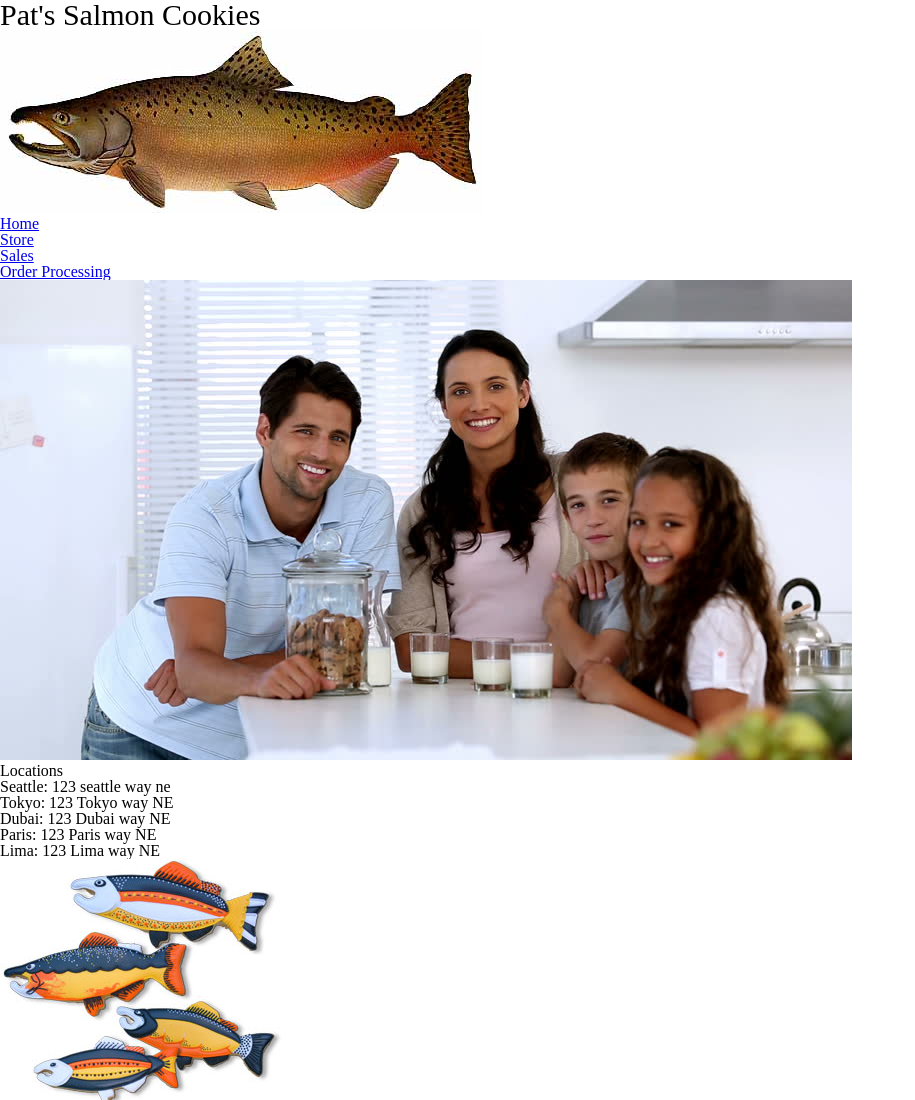
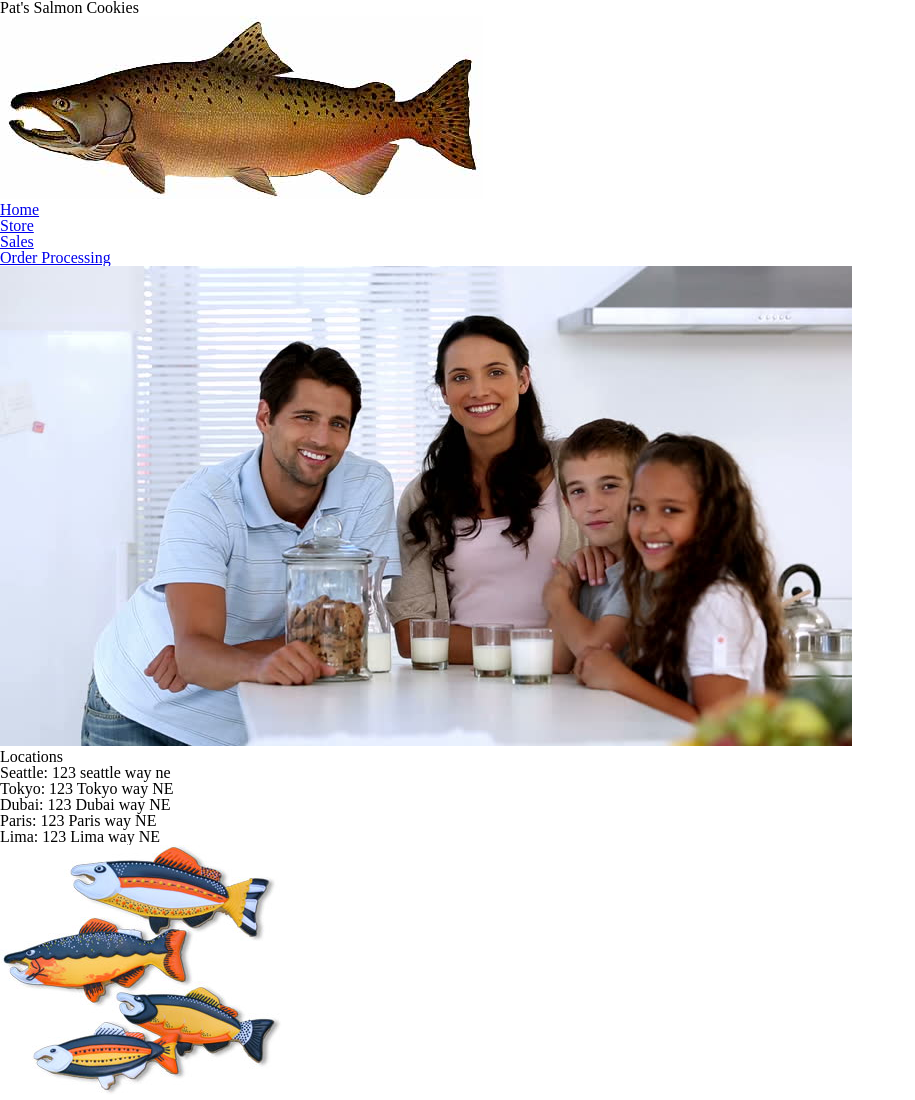
Before and after one commit to colegibbs/cookie-stand, a plain HTML site: page index.html in a window 1280 px wide. Shown: the top 1100 px of the page, without its empty margins (0-915 px from the left). Drawn offline with Linux system fonts and the light colour scheme.

Commit message:
linked proper stylesheet

```diff
--- a/index.html
+++ b/index.html
@@ -3,7 +3,7 @@
   <head>
     <title>Home</title>
     <link rel="stylesheet" href="css/reset.css">
-    <link rel="stylesheet" href="css/style.css">
+    <link rel="stylesheet" href="css/style-index.css">
   </head>
   <body>
     <header>
```
